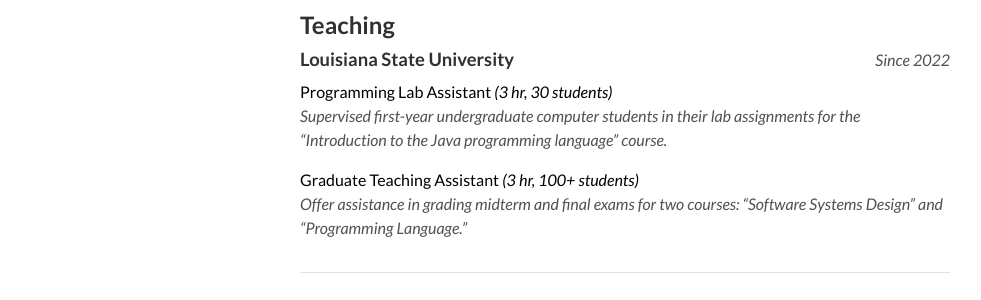
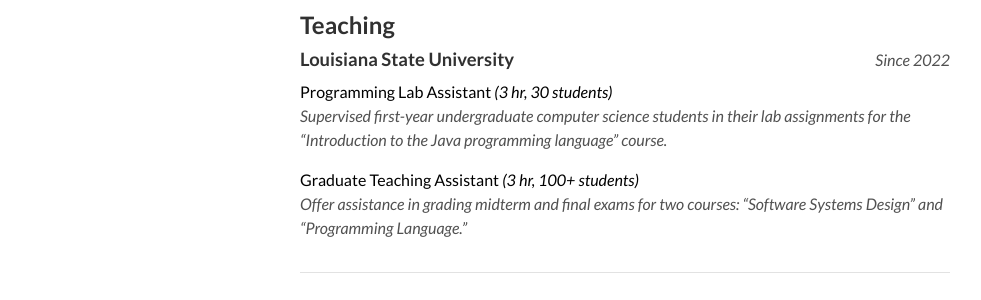
Before and after one commit to ShristiShrestha/ShristiShrestha.github.io, a Jekyll site: the page built from index.html, in a window 1280 px wide. Shown: the part 1198-1498 px from the top of the page, without its empty margins (149-1130 px from the left). Built offline with Jekyll 4.4.1, drawn with Linux system fonts in a browser that asks for light colours; the list of posts is cut into pages by our own code.

Commit message:
Update teaching.json

```diff
--- a/_data/teaching.json
+++ b/_data/teaching.json
@@ -2,7 +2,7 @@
     {
         "position": "Programming Lab Assistant",
         "impact": "(3 hr, 30 students)",
-        "description": "Supervised first-year undergraduate computer students in their lab assignments for the “Introduction to the Java programming language” course."
+        "description": "Supervised first-year undergraduate computer science students in their lab assignments for the “Introduction to the Java programming language” course."
     },
     {
         "position": "Graduate Teaching Assistant",
```
